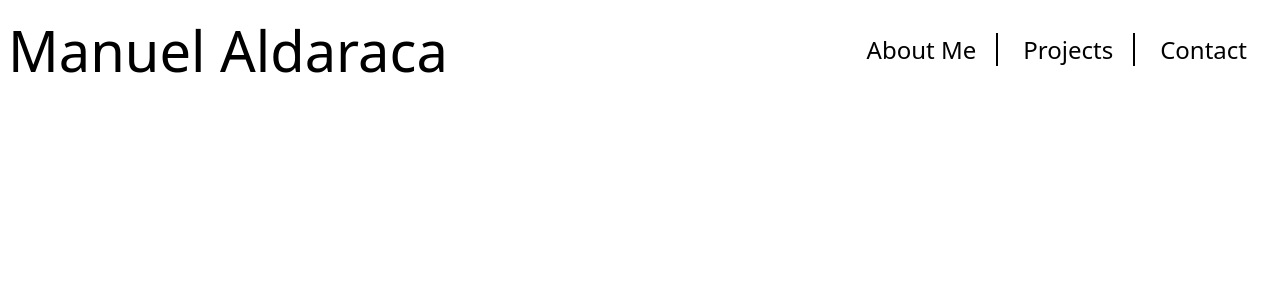
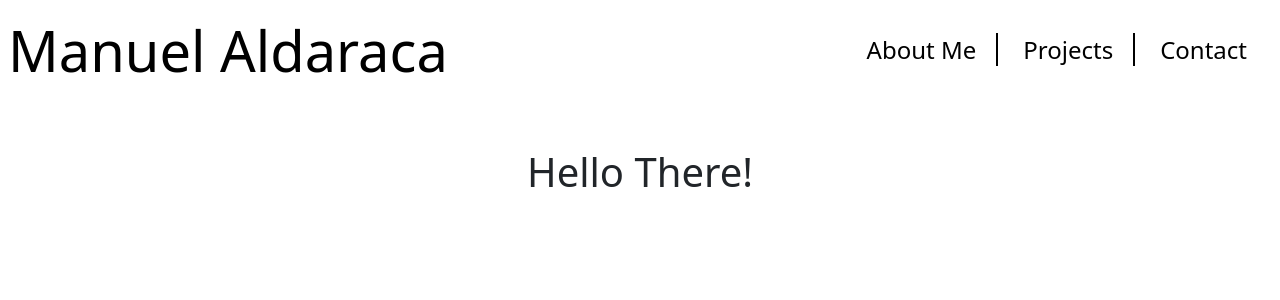
Before and after one commit to vicmaburrito/Manuel-Dev, a React (Create React App) app: page / in a window 1280 px wide. Shown: the top 300 px of the page. Built offline with nearby package versions, Linux system fonts and the light colour scheme.

Commit message:
Add first block and create Home component to set values to components

```diff
--- a/src/App.js
+++ b/src/App.js
@@ -1,16 +1,17 @@
 import React from 'react';
+import { BrowserRouter, Routes, Route } from 'react-router-dom';
+import Navbar from './components/Navbar/Navbar';
 import 'bootstrap/dist/css/bootstrap.css';
-import { BrowserRouter } from 'react-router-dom';
-import Navbar from './components/Navbar/Navbar';
+import Home from './components/Home/Home';
+// import Home from './components/Home/Home';
 
 function App() {
   return (
     <BrowserRouter>
       <Navbar />
-      {/* <Routes>
-        <Route />
-        <Route />
-      </Routes> */}
+      <Routes>
+        <Route path="/" element={<Home id="firstBlock" />} />
+      </Routes>
     </BrowserRouter>
   );
 }
--- /dev/null
+++ b/src/components/FirstBlock/FirstBlock.css
@@ -0,0 +1,3 @@
+* {
+  margin: 0;
+}
--- /dev/null
+++ b/src/components/FirstBlock/FirstBlock.js
@@ -0,0 +1,14 @@
+import React from 'react';
+import './FirstBlock.css';
+
+function FirstBlock() {
+  return (
+    <section>
+      <div id="first" className="d-flex justify-content-center mt-5">
+        <h1>Hello There!</h1>
+      </div>
+    </section>
+  );
+}
+
+export default FirstBlock;
--- /dev/null
+++ b/src/components/Home/Home.js
@@ -0,0 +1,10 @@
+import React from 'react';
+import FirstBlock from '../FirstBlock/FirstBlock';
+
+function Home() {
+  return (
+    <FirstBlock id="firstBlock" />
+  );
+}
+
+export default Home;
```
